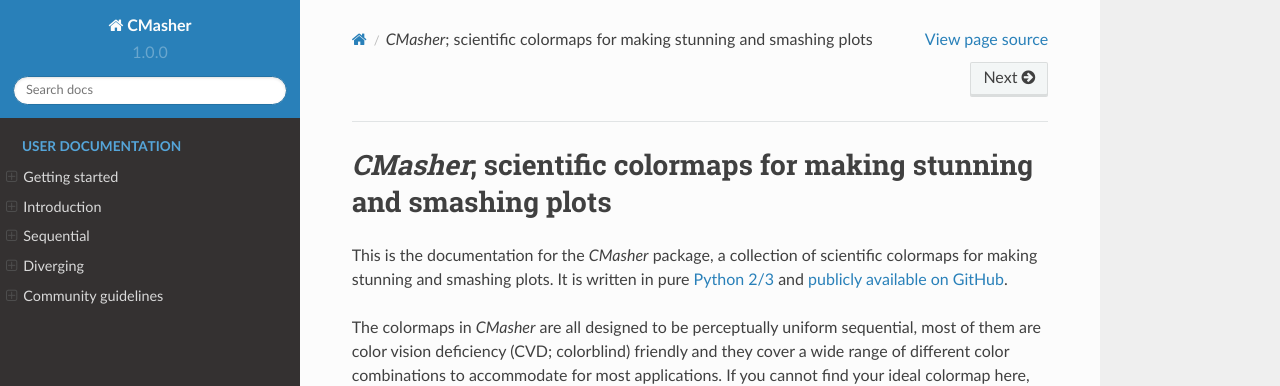
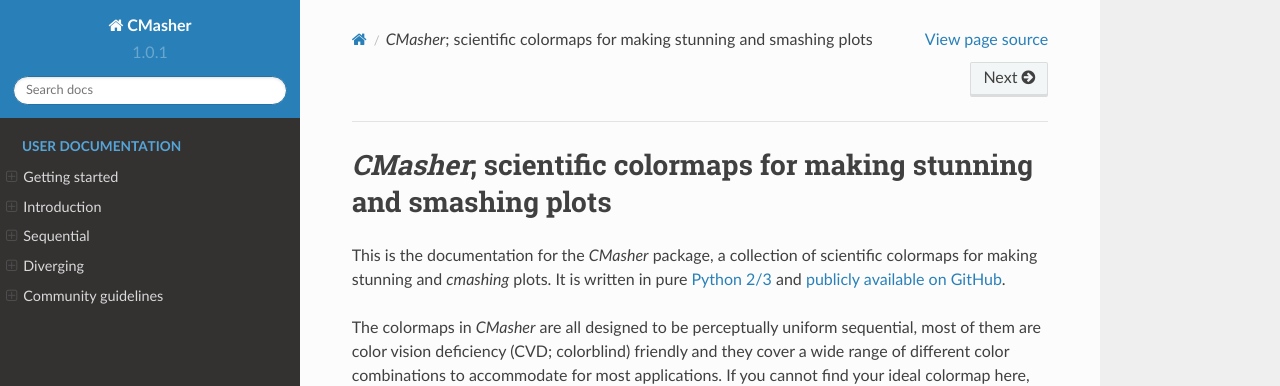
Before and after one commit to 1313e/CMasher, a Sphinx documentation site: the page built from docs/source/index.rst, in a window 1280 px wide and 900 px high. Shown: the top 386 px of the window. Built offline with Sphinx 7.4.7 and the Read the Docs theme 2.0.0, drawn with Linux system fonts in a browser that asks for light colours.

Commit message:
Updated package to contain proper spelling of 'cmashing'.

```diff
--- a/README.rst
+++ b/README.rst
@@ -2,7 +2,7 @@
 
 Description
 ===========
-This package contains a collection of scientific colormaps for making stunning and smashing plots, showcased in the `online documentation`_.
+This package contains a collection of scientific colormaps for making stunning and *cmashing* plots, showcased in the `online documentation`_.
 The colormaps in CMasher are all designed to be perceptually uniform sequential, most of them are color vision deficiency (CVD; colorblind) friendly and they cover a wide range of different color combinations to accommodate for most applications.
 If you cannot find your ideal colormap here, then please open an `issue`_, provide the colors and/or style you want, and I will try to create one to your liking!
 Let's get rid of all bad colormaps in the world together!
--- a/cmasher/__init__.py
+++ b/cmasher/__init__.py
@@ -3,7 +3,7 @@
 """
 CMasher
 ========
-Scientific colormaps for making stunning and smashing plots.
+Scientific colormaps for making stunning and *cmashing* plots.
 
 """
 
--- a/cmasher/__version__.py
+++ b/cmasher/__version__.py
@@ -10,4 +10,4 @@
 
 # %% VERSIONS
 # Default/Latest/Current version
-__version__ = '1.0.0'
+__version__ = '1.0.1'
--- a/docs/source/conf.py
+++ b/docs/source/conf.py
@@ -215,8 +215,8 @@
 #  dir menu entry, description, category)
 texinfo_documents = [
     (master_doc, project, html_title,
-     author, project, ("Scientific colormaps for making stunning and smashing "
-                       "plots"),
+     author, project, ("Scientific colormaps for making stunning and "
+                       "'cmashing' plots"),
      'Miscellaneous'),
 ]
 
--- a/docs/source/index.rst
+++ b/docs/source/index.rst
@@ -1,7 +1,7 @@
 *CMasher*; scientific colormaps for making stunning and smashing plots
 ======================================================================
 
-This is the documentation for the *CMasher* package, a collection of scientific colormaps for making stunning and smashing plots.
+This is the documentation for the *CMasher* package, a collection of scientific colormaps for making stunning and *cmashing* plots.
 It is written in pure `Python 2/3`_ and `publicly available on GitHub`_.
 
 The colormaps in *CMasher* are all designed to be perceptually uniform sequential, most of them are color vision deficiency (CVD; colorblind) friendly and they cover a wide range of different color combinations to accommodate for most applications.
--- a/setup.py
+++ b/setup.py
@@ -36,7 +36,7 @@
       version=version,
       author="Ellert van der Velden",
       author_email='ellert_vandervelden@outlook.com',
-      description=("Scientific colormaps for making stunning and smashing "
+      description=("Scientific colormaps for making stunning and 'cmashing' "
                    "plots"),
       long_description=long_description,
       url='https://www.github.com/1313e/CMasher',
```
